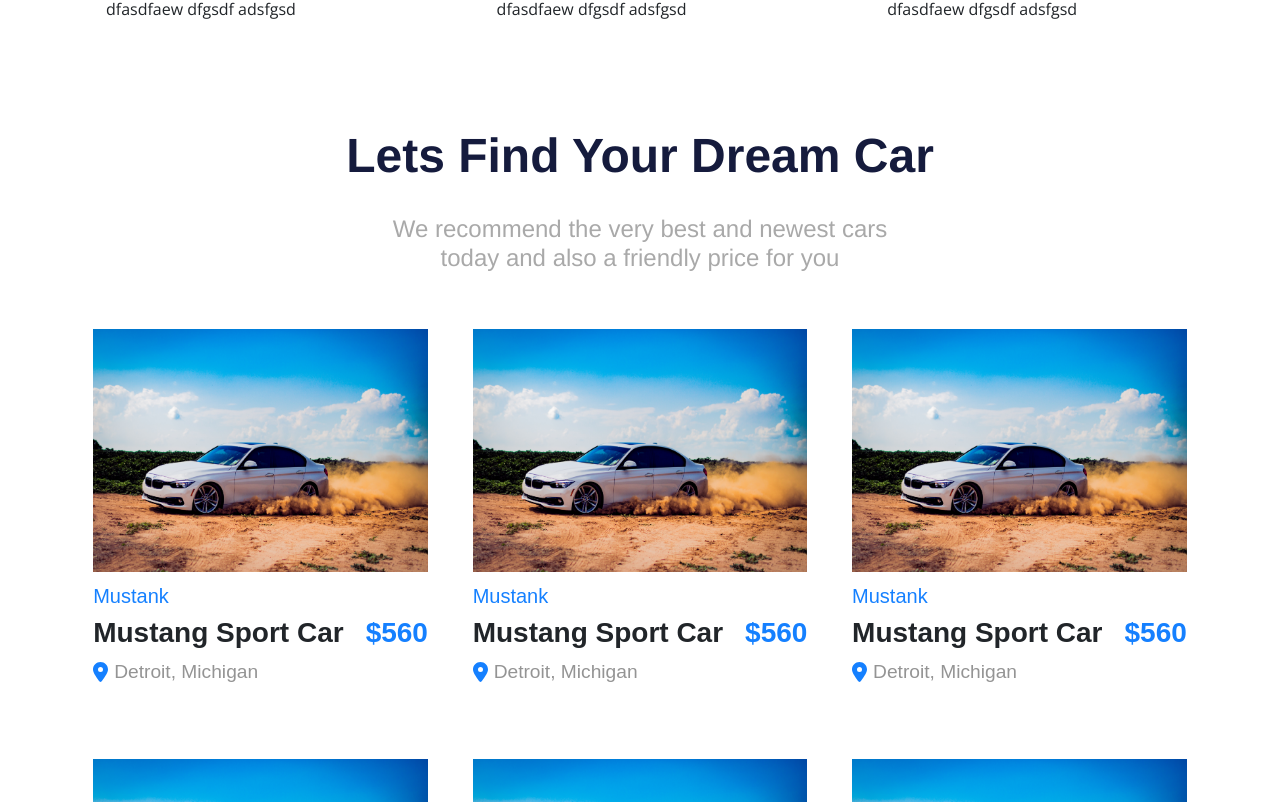
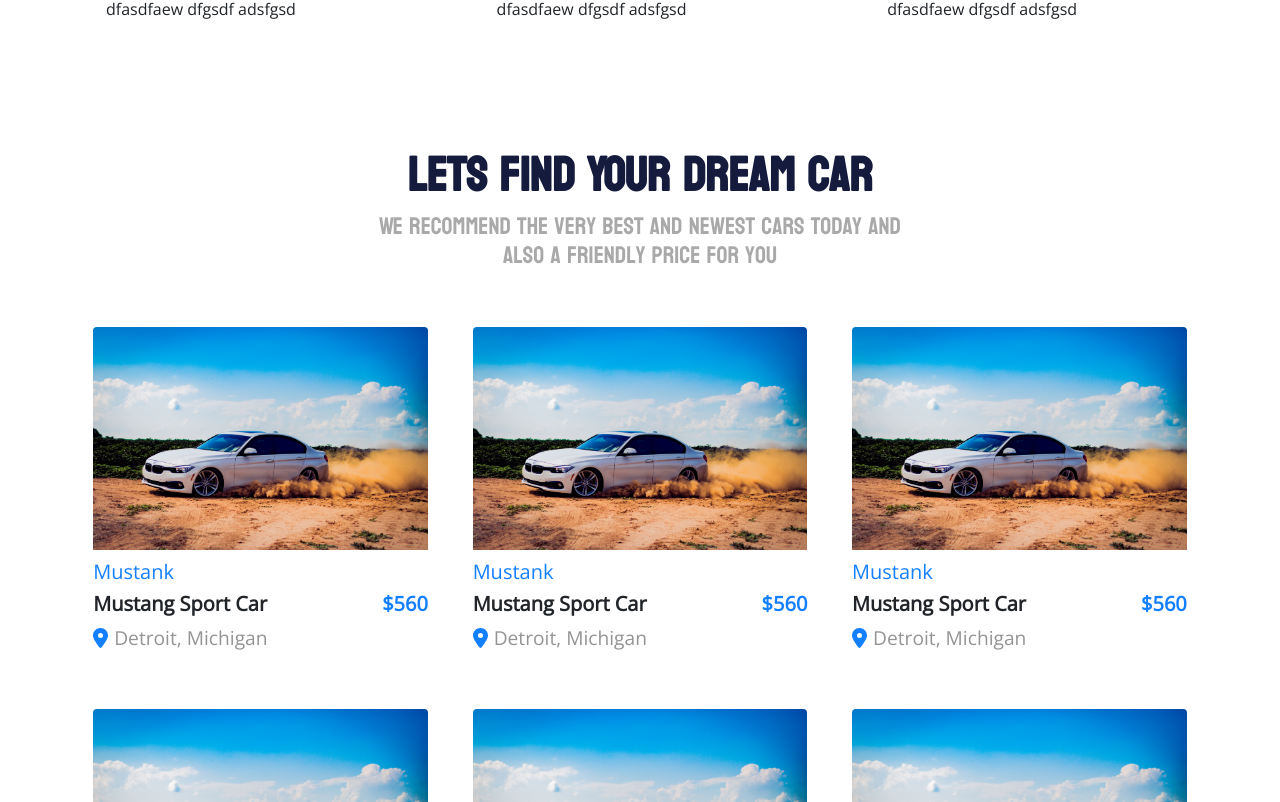
Before and after one commit to ilyris/jettby, a Next.js app: page / in a window 1280 px wide. Shown: the part 898-1700 px from the top of the page. Built offline with nearby package versions, Linux system fonts and the light colour scheme.

Commit message:
finished carcomponent and wrapper

```diff
--- a/components/FeaturedCars/CarCard/FeaturedCard.jsx
+++ b/components/FeaturedCars/CarCard/FeaturedCard.jsx
@@ -1,7 +1,7 @@
 import React from 'react';
-import Image from 'next/image';
 import { FontAwesomeIcon } from '@fortawesome/react-fontawesome';
 import { faLocationDot } from '@fortawesome/free-solid-svg-icons';
+import { Card } from 'react-bootstrap';
 
 const FeaturedCard = ({
   carPicture,
@@ -11,21 +11,20 @@
   carLocation,
 }) => {
   return (
-    <div className='FeaturedCard'>
+    <Card className='featuredCard'>
       <div className='featuredCard--wrapper'>
-        <Image src={carPicture} alt={carTitle} width={550} height={400} />
-        <h5>{carMake}</h5>
-        <h3>
+        <Card.Img variant='top' src={carPicture.src} alt={carTitle} />
+        <Card.Title className='featured--card--title'>{carMake}</Card.Title>
+        <Card.Title className='featured--card--model'>
           {carTitle}
           <span>${carPrice}</span>
-        </h3>
-
-        <p>
+        </Card.Title>
+        <Card.Text>
           <FontAwesomeIcon className='location--icon' icon={faLocationDot} />
           {carLocation}
-        </p>
+        </Card.Text>
       </div>
-    </div>
+    </Card>
   );
 };
 
--- /dev/null
+++ b/components/FeaturedCars/CarCard/FeaturedWrapper/CarData.js
@@ -0,0 +1,48 @@
+import CarImage from '../../../../asset/Hero.jpg';
+
+const carCardsData = [
+  {
+    carTitle: 'Mustang Sport Car',
+    carPicture: CarImage,
+    carMake: 'Mustank',
+    carPrice: 560,
+    carLocation: 'Detroit, Michigan',
+  },
+  {
+    carTitle: 'Mustang Sport Car',
+    carPicture: CarImage,
+    carMake: 'Mustank',
+    carPrice: 560,
+    carLocation: 'Detroit, Michigan',
+  },
+  {
+    carTitle: 'Mustang Sport Car',
+    carPicture: CarImage,
+    carMake: 'Mustank',
+    carPrice: 560,
+    carLocation: 'Detroit, Michigan',
+  },
+  {
+    carTitle: 'Mustang Sport Car',
+    carPicture: CarImage,
+    carMake: 'Mustank',
+    carPrice: 560,
+    carLocation: 'Detroit, Michigan',
+  },
+  {
+    carTitle: 'Mustang Sport Car',
+    carPicture: CarImage,
+    carMake: 'Mustank',
+    carPrice: 560,
+    carLocation: 'Detroit, Michigan',
+  },
+  {
+    carTitle: 'Mustang Sport Car',
+    carPicture: CarImage,
+    carMake: 'Mustank',
+    carPrice: 560,
+    carLocation: 'Detroit, Michigan',
+  },
+];
+
+export default carCardsData;
--- a/components/FeaturedCars/CarCard/FeaturedWrapper/FeaturedCard.scss
+++ b/components/FeaturedCars/CarCard/FeaturedWrapper/FeaturedCard.scss
@@ -1,29 +1,32 @@
 @import '../../../../styles/variables.scss';
 
-.FeaturedCard {
+.featuredCard {
   flex-basis: 32%;
   margin-bottom: 40px;
+
   .featuredCard--wrapper {
     background: $white;
     padding: 0.7rem;
     padding-bottom: 0;
-    font-family: Arial, Helvetica, sans-serif;
     margin-top: 5px;
-    h3 {
-      font-family: Arial, Helvetica, sans-serif;
-      font-weight: 600;
+
+    .featured--card--title {
+      font-family: 'Open Sans';
+      margin-top: 10px;
       display: flex;
       justify-content: space-between;
+      color: $lightblue;
+    }
+    .featured--card--model {
+      font-family: 'Open Sans';
+      margin-top: 5px;
+      display: flex;
+      font-weight: 600;
+      justify-content: space-between;
+
       span {
         color: $lightblue;
       }
-    }
-    h5 {
-      font-family: Arial, Helvetica, sans-serif;
-      margin-top: 5px;
-      display: flex;
-      justify-content: space-between;
-      color: $lightblue;
     }
 
     p {
@@ -32,6 +35,10 @@
       margin-top: 5px;
       font-size: 1.2rem;
       color: $secondary;
+      @media (max-width: $breakpoint-tablet) {
+        font-size: 0.8rem;
+      }
+
       .location--icon {
         height: 20px;
         margin-right: 6px;
--- a/components/FeaturedCars/CarCard/FeaturedWrapper/FeaturedWrapper.jsx
+++ b/components/FeaturedCars/CarCard/FeaturedWrapper/FeaturedWrapper.jsx
@@ -1,65 +1,21 @@
 import React from 'react';
 import Container from 'react-bootstrap/Container';
 import FeaturedCard from '../FeaturedCard';
-import CarImage from '../../../../asset/Hero.jpg';
-
-const carCardsData = [
-  {
-    carTitle: 'Mustang Sport Car',
-    carPicture: CarImage,
-    carMake: 'Mustank',
-    carPrice: 560,
-    carLocation: 'Detroit, Michigan',
-  },
-  {
-    carTitle: 'Mustang Sport Car',
-    carPicture: CarImage,
-    carMake: 'Mustank',
-    carPrice: 560,
-    carLocation: 'Detroit, Michigan',
-  },
-  {
-    carTitle: 'Mustang Sport Car',
-    carPicture: CarImage,
-    carMake: 'Mustank',
-    carPrice: 560,
-    carLocation: 'Detroit, Michigan',
-  },
-  {
-    carTitle: 'Mustang Sport Car',
-    carPicture: CarImage,
-    carMake: 'Mustank',
-    carPrice: 560,
-    carLocation: 'Detroit, Michigan',
-  },
-  {
-    carTitle: 'Mustang Sport Car',
-    carPicture: CarImage,
-    carMake: 'Mustank',
-    carPrice: 560,
-    carLocation: 'Detroit, Michigan',
-  },
-  {
-    carTitle: 'Mustang Sport Car',
-    carPicture: CarImage,
-    carMake: 'Mustank',
-    carPrice: 560,
-    carLocation: 'Detroit, Michigan',
-  },
-];
+import { Button } from 'react-bootstrap';
+import carCardsData from './CarData';
 
 const { carTitle, carPicture, carMake, carPrice, carLocation } = carCardsData;
 
 const FeaturedWrapper = () => {
   return (
-    <section className='Featured'>
+    <section className='featured--wrapper'>
       <Container>
-        <h3 className='Featured--title'>Lets Find Your Dream Car</h3>
-        <h5 className='Featured--desc'>
+        <h3 className='featured--title'>Lets Find Your Dream Car</h3>
+        <h5 className='featured--desc'>
           We recommend the very best and newest cars today and also a friendly
           price for you
         </h5>
-        <div className='Featured-Card-Wrapper'>
+        <div className='featured-card-wrapper'>
           {carCardsData.map((card) => {
             return (
               <FeaturedCard
@@ -73,10 +29,17 @@
             );
           })}
         </div>
-        <button>See More</button>
+        <div>
+          <Button variant='primary' className='featured--button'>
+            See More
+          </Button>
+        </div>
       </Container>
     </section>
   );
 };
 
 export default FeaturedWrapper;
+
+// make responsive
+// calc function for rems (if columns doesn't work)
--- a/components/FeaturedCars/CarCard/FeaturedWrapper/FeaturedWrapper.scss
+++ b/components/FeaturedCars/CarCard/FeaturedWrapper/FeaturedWrapper.scss
@@ -1,15 +1,15 @@
-.Featured {
-  .Featured--title {
-    font-family: Helvetica;
+.featured--wrapper {
+  margin-top: 50px;
+  margin-bottom: 50px;
+
+  .featured--title {
     color: $primary;
     text-align: center;
-    margin: 30px;
     font-size: 3rem;
     font-weight: 600;
   }
 
-  .Featured--desc {
-    font-family: Helvetica;
+  .featured--desc {
     text-align: center;
     font-size: 1.5rem;
     color: darkgrey;
@@ -17,9 +17,26 @@
     width: 50%;
   }
 
-  .Featured-Card-Wrapper {
+  .featured-card-wrapper {
     display: flex;
     flex-flow: row wrap;
     justify-content: space-between;
+    @media (max-width: $breakpoint-tablet) {
+      flex-direction: column;
+    }
+  }
+
+  > div {
+    > div {
+      display: flex;
+      justify-content: center;
+    }
+  }
+  .featured--button {
+    background-color: $lightblue;
+    color: $white;
+    border: none;
+    text-align: center;
+    border-radius: 0;
   }
 }
--- a/components/Footer/Footer.jsx
+++ b/components/Footer/Footer.jsx
@@ -1,8 +1,5 @@
 import React from 'react';
 import Container from 'react-bootstrap/Container';
-
-// primary background
-// links color secondary
 
 const Footer = () => {
   return (
--- a/styles/variables.scss
+++ b/styles/variables.scss
@@ -56,3 +56,7 @@
 :export {
   secondary: $secondary;
 }
+
+// Media Queries
+$breakpoint-tablet: 768px;
+$breakpoint-mobile: 480px;
```
